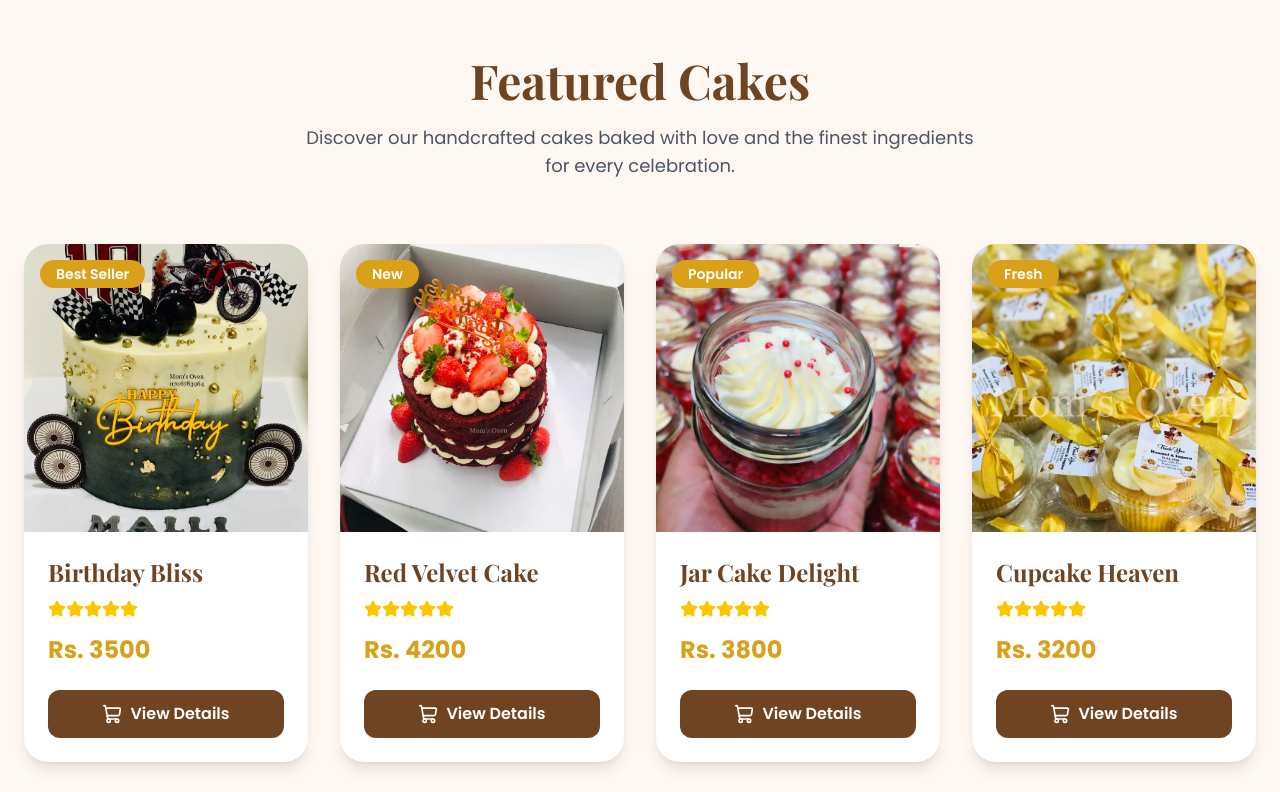
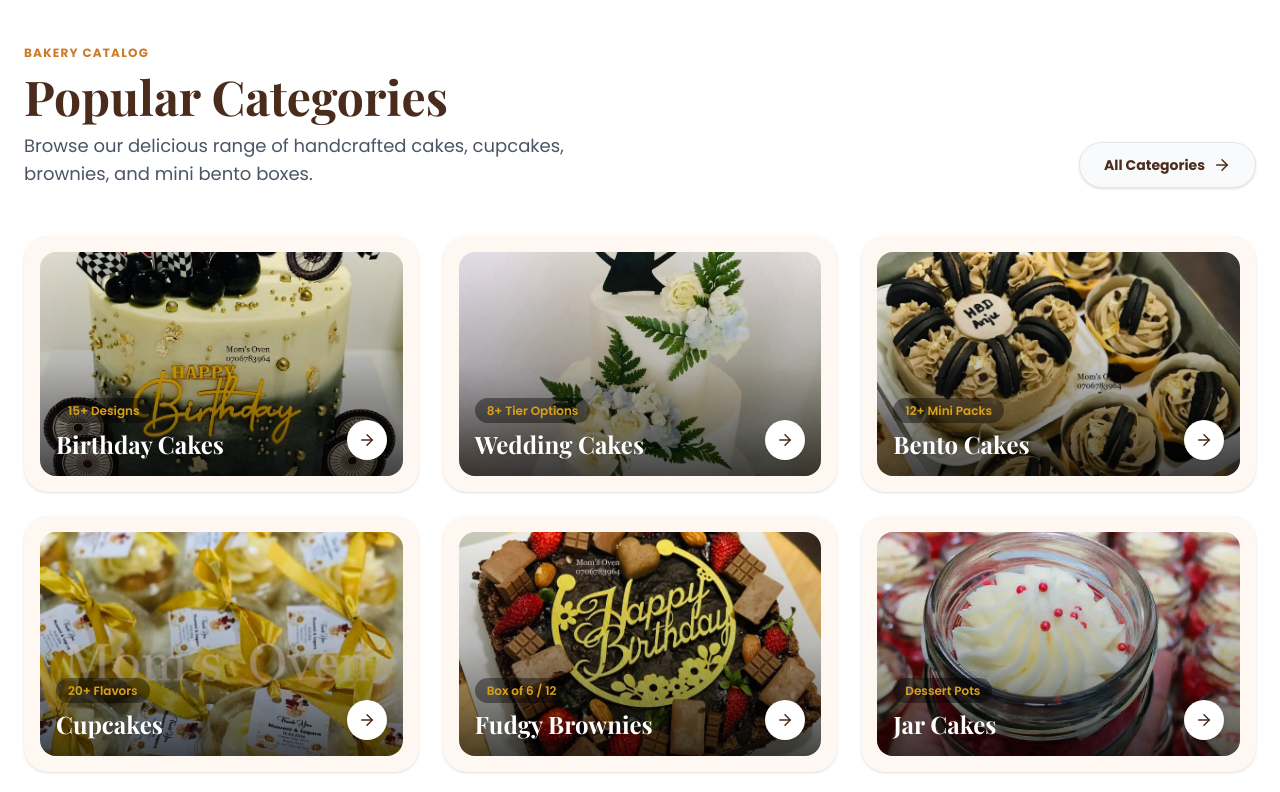
Before and after one commit to ChanudiMallikaArachchi/Mom-s-Oven-Web-Project, a Next.js app: page / in a window 1280 px wide. Shown: the part 840-1632 px from the top of the page. Built offline with nearby package versions, Linux system fonts and the light colour scheme; a web font is replaced by a local one.

Commit message:
Add Popular Categories Showcase section to Homepage between Hero and Featured Cakes

```diff
--- a/app/page.tsx
+++ b/app/page.tsx
@@ -1,4 +1,5 @@
 import Hero from "@/components/home/hero/hero";
+import CategoriesShowcase from "@/components/home/categoriesShowcase/categoriesShowcase";
 import FeaturedCakes from "@/components/home/featuredCakes/featuredCakes";
 import WhyChooseUs from "@/components/home/whyChooseUs/whyChooseUs";
 import Testimonials from "@/components/home/testimonials/testimonials";
@@ -7,6 +8,7 @@ export default function Home() {
   return (
     <>
       <Hero />
+      <CategoriesShowcase />
       <FeaturedCakes />
       <WhyChooseUs />
       <Testimonials />
--- /dev/null
+++ b/components/home/categoriesShowcase/categoriesShowcase.tsx
@@ -0,0 +1,126 @@
+"use client";
+
+import Image from "next/image";
+import Link from "next/link";
+import { motion } from "framer-motion";
+import { ArrowRight } from "lucide-react";
+
+const categories = [
+  {
+    name: "Birthday Cakes",
+    slug: "birthday-cakes",
+    image: "/images/cake9.jpeg",
+    items: "15+ Designs",
+  },
+  {
+    name: "Wedding Cakes",
+    slug: "wedding-cakes",
+    image: "/images/weddingCake1.jpeg",
+    items: "8+ Tier Options",
+  },
+  {
+    name: "Bento Cakes",
+    slug: "bento-cakes",
+    image: "/images/bentoCakePack1.jpeg",
+    items: "12+ Mini Packs",
+  },
+  {
+    name: "Cupcakes",
+    slug: "cupcakes",
+    image: "/images/cupCake1.jpeg",
+    items: "20+ Flavors",
+  },
+  {
+    name: "Fudgy Brownies",
+    slug: "brownies",
+    image: "/images/brownieCake1.jpeg",
+    items: "Box of 6 / 12",
+  },
+  {
+    name: "Jar Cakes",
+    slug: "mini-cakes",
+    image: "/images/jarCake1.jpeg",
+    items: "Dessert Pots",
+  },
+];
+
+export default function CategoriesShowcase() {
+  return (
+    <section className="bg-white py-20">
+      <div className="mx-auto max-w-7xl px-6">
+
+        <motion.div
+          initial={{ opacity: 0, y: 30 }}
+          whileInView={{ opacity: 1, y: 0 }}
+          viewport={{ once: true }}
+          className="flex flex-col md:flex-row md:items-end justify-between mb-12 gap-6"
+        >
+          <div>
+            <span className="text-xs font-bold uppercase tracking-widest text-[#C97B2A]">
+              Bakery Catalog
+            </span>
+            <h2 className="mt-2 text-4xl sm:text-5xl font-bold text-[#4A2C1D]">
+              Popular Categories
+            </h2>
+            <p className="mt-3 text-lg text-gray-600 max-w-xl">
+              Browse our delicious range of handcrafted cakes, cupcakes, brownies, and mini bento boxes.
+            </p>
+          </div>
+
+          <Link
+            href="/categories"
+            className="group inline-flex items-center gap-2 rounded-full border border-gray-200 bg-gray-50 px-6 py-3 text-sm font-bold text-[#4A2C1D] transition hover:bg-[#C97B2A] hover:text-white shadow-sm"
+          >
+            All Categories
+            <ArrowRight size={18} className="transition group-hover:translate-x-1" />
+          </Link>
+        </motion.div>
+
+        {/* Categories Grid */}
+        <div className="grid gap-6 sm:grid-cols-2 lg:grid-cols-3">
+          {categories.map((cat, index) => (
+            <motion.div
+              key={cat.slug}
+              initial={{ opacity: 0, y: 40 }}
+              whileInView={{ opacity: 1, y: 0 }}
+              viewport={{ once: true }}
+              transition={{ delay: index * 0.1 }}
+            >
+              <Link
+                href={`/categories/${cat.slug}`}
+                className="group relative block overflow-hidden rounded-3xl bg-[#FFF8F2] p-4 shadow-sm transition-all duration-300 hover:-translate-y-2 hover:shadow-xl"
+              >
+                <div className="relative h-56 w-full overflow-hidden rounded-2xl">
+                  <Image
+                    src={cat.image}
+                    alt={cat.name}
+                    fill
+                    sizes="(max-width: 768px) 100vw, (max-width: 1200px) 50vw, 33vw"
+                    className="object-cover transition duration-500 group-hover:scale-110"
+                  />
+                  <div className="absolute inset-0 bg-gradient-to-t from-black/70 via-black/20 to-transparent" />
+
+                  <div className="absolute bottom-4 left-4 right-4 flex items-end justify-between">
+                    <div>
+                      <span className="text-xs font-semibold text-[#D9A11A] bg-black/40 backdrop-blur-md px-3 py-1 rounded-full">
+                        {cat.items}
+                      </span>
+                      <h3 className="mt-1.5 text-2xl font-bold text-white drop-shadow">
+                        {cat.name}
+                      </h3>
+                    </div>
+
+                    <div className="flex h-10 w-10 items-center justify-center rounded-full bg-white text-[#4A2C1D] shadow transition duration-300 group-hover:bg-[#C97B2A] group-hover:text-white">
+                      <ArrowRight size={18} />
+                    </div>
+                  </div>
+                </div>
+              </Link>
+            </motion.div>
+          ))}
+        </div>
+
+      </div>
+    </section>
+  );
+}
```
